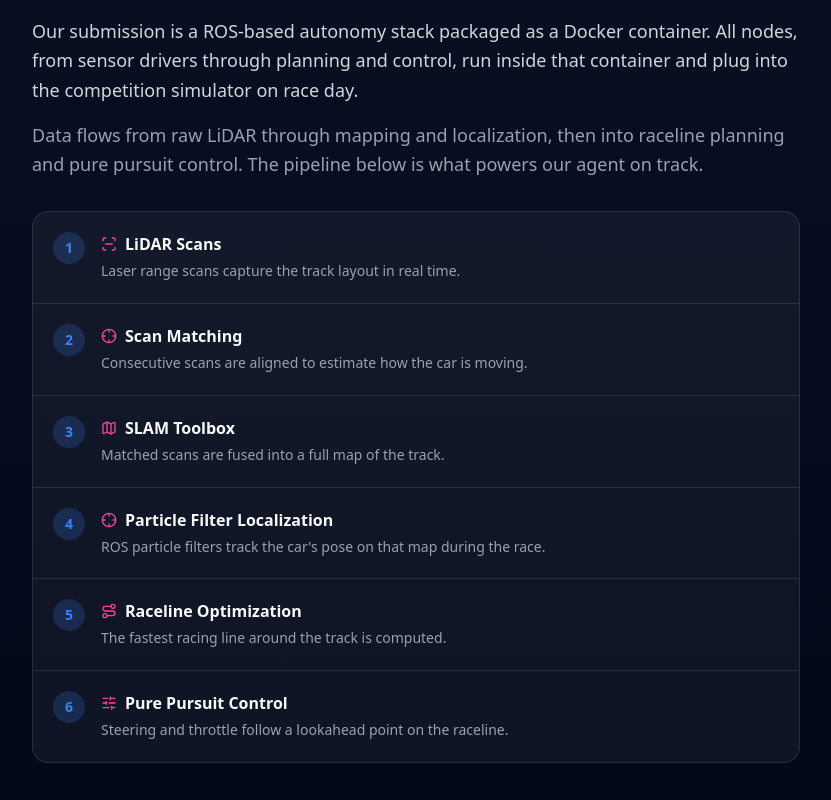
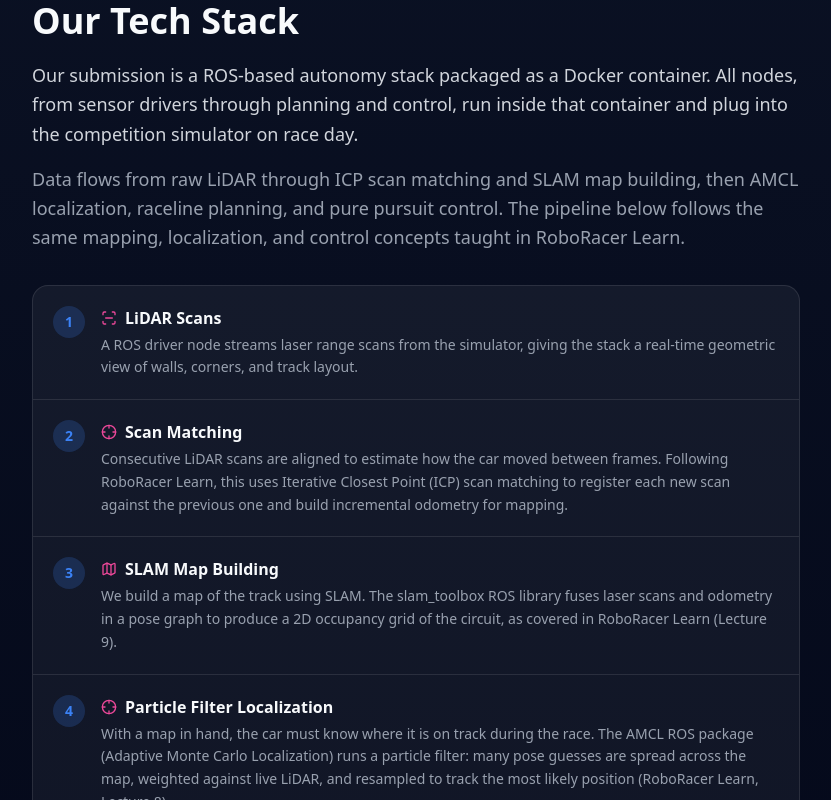
Before and after one commit to keshav1304/roboracer-mini, a Next.js app in the folder roboracer-website/: page /competitions in a window 1280 px wide. Shown: the part 1300-2100 px from the top of the page, without its empty margins (224-1055 px from the left). Built offline with nearby package versions, Linux system fonts and the light colour scheme.

Commit message:
changes to website

```diff
--- a/roboracer-website/src/app/competitions/page.tsx
+++ b/roboracer-website/src/app/competitions/page.tsx
@@ -16,37 +16,43 @@
     step: 1,
     title: "LiDAR Scans",
     icon: ScanLine,
-    description: "Laser range scans capture the track layout in real time.",
+    description:
+      "A ROS driver node streams laser range scans from the simulator, giving the stack a real-time geometric view of walls, corners, and track layout.",
   },
   {
     step: 2,
     title: "Scan Matching",
     icon: Crosshair,
-    description: "Consecutive scans are aligned to estimate how the car is moving.",
+    description:
+      "Consecutive LiDAR scans are aligned to estimate how the car moved between frames. Following RoboRacer Learn, this uses Iterative Closest Point (ICP) scan matching to register each new scan against the previous one and build incremental odometry for mapping.",
   },
   {
     step: 3,
-    title: "SLAM Toolbox",
+    title: "SLAM Map Building",
     icon: Map,
-    description: "Matched scans are fused into a full map of the track.",
+    description:
+      "We build a map of the track using SLAM. The slam_toolbox ROS library fuses laser scans and odometry in a pose graph to produce a 2D occupancy grid of the circuit, as covered in RoboRacer Learn (Lecture 9).",
   },
   {
     step: 4,
     title: "Particle Filter Localization",
     icon: Crosshair,
-    description: "ROS particle filters track the car's pose on that map during the race.",
+    description:
+      "With a map in hand, the car must know where it is on track during the race. The AMCL ROS package (Adaptive Monte Carlo Localization) runs a particle filter: many pose guesses are spread across the map, weighted against live LiDAR, and resampled to track the most likely position (RoboRacer Learn, Lecture 8).",
   },
   {
     step: 5,
     title: "Raceline Optimization",
     icon: Route,
-    description: "The fastest racing line around the track is computed.",
+    description:
+      "A planner node reads the track map and computes a minimum-time racing line around the circuit for the controller to follow.",
   },
   {
     step: 6,
     title: "Pure Pursuit Control",
     icon: SlidersHorizontal,
-    description: "Steering and throttle follow a lookahead point on the raceline.",
+    description:
+      "A pure pursuit controller tracks the raceline by steering toward a lookahead point on the path, commanding steering angle and speed to keep the car on the fastest line (RoboRacer Learn, Lecture 10).",
   },
 ];
 
@@ -122,9 +128,10 @@
                 simulator on race day.
               </p>
               <p className="text-lg text-gray-400 leading-relaxed mb-8">
-                Data flows from raw LiDAR through mapping and localization, then
-                into raceline planning and pure pursuit control. The pipeline below
-                is what powers our agent on track.
+                Data flows from raw LiDAR through ICP scan matching and SLAM map
+                building, then AMCL localization, raceline planning, and pure pursuit
+                control. The pipeline below follows the same mapping, localization, and
+                control concepts taught in RoboRacer Learn.
               </p>
 
               <div className="rounded-2xl bg-white/5 border border-white/10 divide-y divide-white/10">
--- a/roboracer-website/src/components/documentation/DocumentationContent.tsx
+++ b/roboracer-website/src/components/documentation/DocumentationContent.tsx
@@ -36,8 +36,10 @@
         rehypePlugins={[rehypeRaw]}
         components={{
           h1: ({ children }) => (
-            <h1 className="text-3xl md:text-4xl font-bold mb-6 mt-2 bg-clip-text text-transparent bg-gradient-to-r from-brand-blue to-brand-magenta">
-              {children}
+            <h1 className="text-3xl md:text-4xl font-bold mb-6 mt-2 leading-normal">
+              <span className="inline-block py-0.5 bg-clip-text text-transparent bg-gradient-to-r from-brand-blue to-brand-magenta">
+                {children}
+              </span>
             </h1>
           ),
           h2: ({ children }) => {
--- a/roboracer-website/src/components/layout/PageHero.tsx
+++ b/roboracer-website/src/components/layout/PageHero.tsx
@@ -21,8 +21,10 @@
             </div>
 
             <div className="relative z-10 max-w-7xl mx-auto px-4 sm:px-6 lg:px-8 text-center">
-                <h1 className={`text-5xl md:text-7xl font-bold bg-clip-text text-transparent bg-gradient-to-r from-brand-blue to-brand-magenta ${compact ? "mb-4" : "mb-6"}`}>
-                    {title}
+                <h1 className={`text-5xl md:text-7xl font-bold leading-normal ${compact ? "mb-4" : "mb-6"}`}>
+                    <span className="inline-block py-1 bg-clip-text text-transparent bg-gradient-to-r from-brand-blue to-brand-magenta">
+                        {title}
+                    </span>
                 </h1>
                 <p className="text-xl md:text-2xl text-gray-300 max-w-3xl mx-auto leading-relaxed">
                     {subtitle}
```
